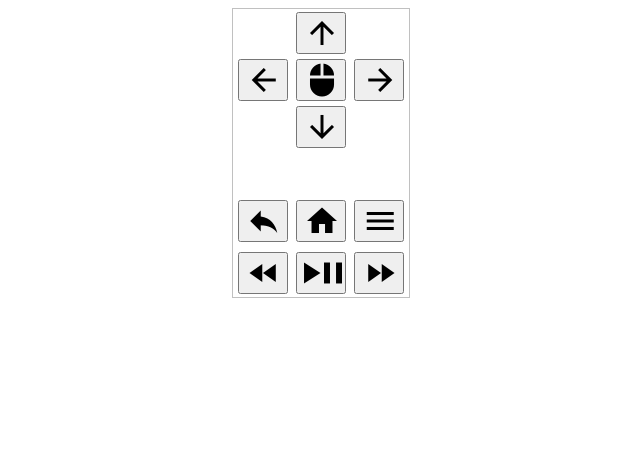
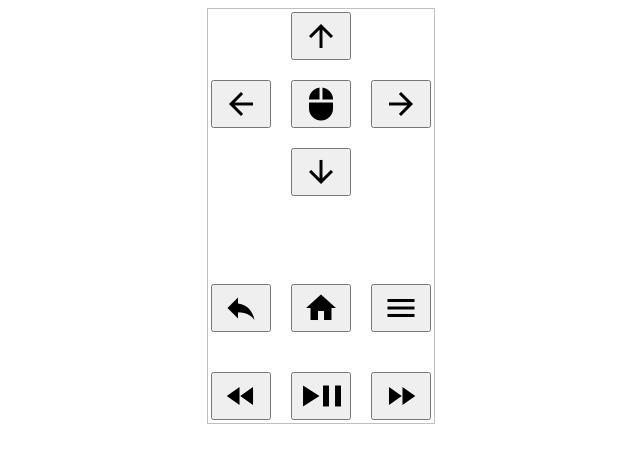
Before and after one commit to csgrimes1/remote-control-center, a website: page static/firetv-remote.html in a window 1280 px wide. Shown: the whole page, without its empty margins (319-959 px from the left). Drawn offline with Linux system fonts and the light colour scheme.

Commit message:
More CSS Fixes

```diff
--- a/package.json
+++ b/package.json
@@ -5,6 +5,7 @@
   "main": "index.js",
   "scripts": {
     "build": "docker/build.sh",
+    "docker-push": "docker push csgrimes1/remote-service:1.0",
     "lint": "docker/start-local.sh tvr-run npx eslint src test",
     "start": "docker/start-local.sh tvr-run npx nodemon src/index",
     "test": "docker/start-local.sh tvr-run npx mocha --recursive test"
--- a/static/firetv-remote.html
+++ b/static/firetv-remote.html
@@ -11,7 +11,15 @@
             }
 
             div.three-col {
-                max-width: 200px;
+                max-width: 350px;
+                grid-gap: 20px;
+            }
+
+            button {
+                max-width: 60px;
+                min-width: 60px;
+                min-height: 48px;
+                max-height: 48px;
             }
 
         </style>
@@ -36,8 +44,8 @@
                     <div></div><div></div><div></div>
                     <div><button command="rewind" title="Rewind"><i class="material-icons">fast_rewind</i></button></div>
                     <div><button command="play" title="Play">
-                        <i style="position: relative; left: -12px;" class="material-icons">play_arrow</i>
-                        <i style="position: relative; left: 11px; top: -36px;" class="material-icons">pause</i>
+                        <i style="position: relative; left: -12px; top: 3px;" class="material-icons">play_arrow</i>
+                        <i style="position: relative; left: 11px; top: -33px;" class="material-icons">pause</i>
                     </button></div>
                     <div><button command="fastForward" title="Fast Forward"><i class="material-icons">fast_forward</i></button></div>
                 </div>
```
